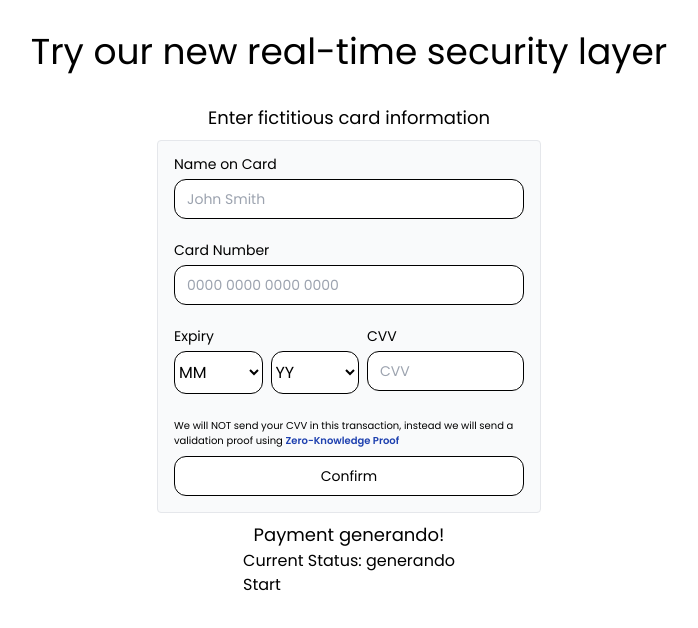
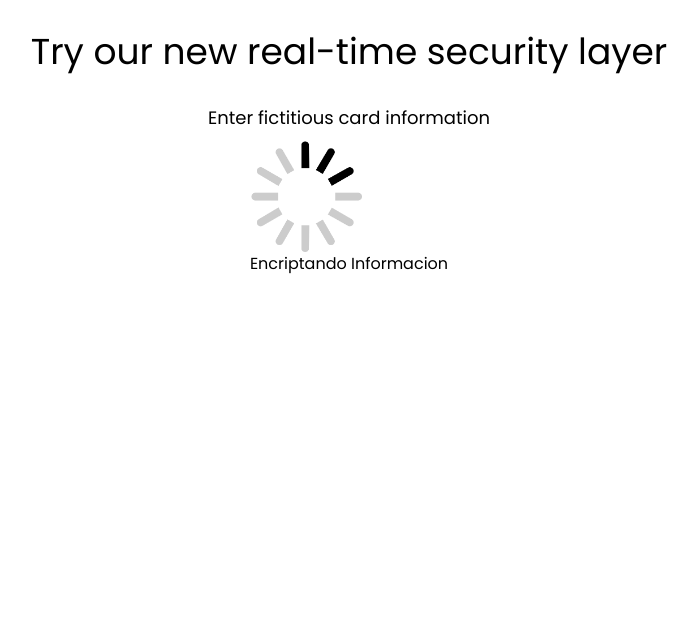
Before and after one commit to francoperez03/zerokey, a React (Vite) app in the folder frontend-vite/: page /livedemo in a window 1280 px wide. Both pictures are taken after a click on the button "Confirm". Shown: the top 628 px of the page, without its empty margins (291-989 px from the left). Built offline with nearby package versions, Linux system fonts and the light colour scheme.

Commit message:
componentes cargando segun estado, falta optimizar contenido

```diff
--- a/frontend-vite/src/pages/livedemo/components/demo/Demo.jsx
+++ b/frontend-vite/src/pages/livedemo/components/demo/Demo.jsx
@@ -1,7 +1,9 @@
 import { useEffect, useState } from "react";
 import useStore from "../../store/state";
 import Checkout from "../checkout/Checkout";
-import StatusUpdater from "../testState";
+import GenerandoKey from "../../loader/GenerandKey";
+import Payment from "../../loader/Payment";
+import Completed from "../../loader/Completed";
 
 function Demo() {
 
@@ -47,12 +49,11 @@ function Demo() {
   return (
     <div className="flex flex-col items-center justify-center">
       <h5 className="text-lg pb-2">Enter fictitious card information</h5>
-      <Checkout startInterval={startInterval} />
-      {status === statuses.PENDING && <h5 className="text-lg pt-2">Payment pendiente!</h5>}
-      {status === statuses.GENERATING && <h5 className="text-lg pt-2">Payment generando!</h5>}
-      {status === statuses.PAYING && <h5 className="text-lg pt-2">Payment pagando!</h5>}
-      {status === statuses.COMPLETED && <h5 className="text-lg pt-2">Payment completed!</h5>}
-      <StatusUpdater/>
+
+      {status === statuses.PENDING &&<Checkout startInterval={startInterval} /> }
+      {status === statuses.GENERATING && <GenerandoKey />}
+      {status === statuses.PAYING && <Payment/>}
+      {status === statuses.COMPLETED && <Completed/>}
     </div>
   );
 }
--- a/frontend-vite/src/pages/livedemo/components/testState.jsx
+++ /dev/null
@@ -1,52 +0,0 @@
-import React, { useEffect, useState } from 'react';
-import useStore from '../store/state';
-
-const StatusUpdater = () => {
-  const { status, setStatus, statuses } = useStore();
-  const [isActive, setIsActive] = useState(false); // Estado local para controlar el intervalo
-  const [intervalId, setIntervalId] = useState(null); // Estado para almacenar el ID del intervalo
-
-  // Define el orden de los estados
-
-  const startInterval = () => {
-    if (intervalId) return; // Si ya hay un intervalo en curso, no iniciar uno nuevo
-
-    // Inicia el estado en 'generado' y luego cambia al siguiente estado
-    setStatus(statuses.PENDING);
-    setIsActive(true);
-
-    // Cambia el estado a 'generando' después de hacer clic
-    setStatus(statuses.GENERATING);
-
-    // Establece los intervalos para los cambios de estado
-    const id = setTimeout(() => {
-      setStatus(statuses.PAYING);
-
-      const secondTimeout = setTimeout(() => {
-        setStatus(statuses.COMPLETED);
-        clearTimeout(secondTimeout); // Limpia el segundo timeout
-        setIsActive(false); // Detiene el ciclo
-      }, 3000); // Cambia a 'finalizado' después de 3 segundos
-    }, 3000); // Cambia a 'pagando' después de 3 segundos
-
-    setIntervalId(id);
-  };
-
-  // Limpia el intervalo al desmontar el componente
-  useEffect(() => {
-    return () => {
-      if (intervalId) clearTimeout(intervalId);
-    };
-  }, [intervalId]);
-
-  return (
-    <div>
-      <p>Current Status: {status}</p>
-      <button onClick={isActive ? null : startInterval}>
-        {isActive ? 'Procesando' : 'Start'}
-      </button>
-    </div>
-  );
-};
-
-export default StatusUpdater;
--- /dev/null
+++ b/frontend-vite/src/pages/livedemo/loader/Completed.jsx
@@ -0,0 +1,14 @@
+import React from 'react'
+import { FaCheck } from 'react-icons/fa'
+
+function Completed() {
+  return (
+    <div>
+        <FaCheck className='text-3xl'/>
+        <h5>Pago procesado correctamente</h5>
+
+    </div>
+  )
+}
+
+export default Completed
--- /dev/null
+++ b/frontend-vite/src/pages/livedemo/loader/GenerandKey.jsx
@@ -0,0 +1,13 @@
+import React from 'react'
+
+
+function GenerandoKey() {
+  return (
+    <div>
+        <img src="/assets/loading.gif" alt="" className='size-28' />
+        <p>Encriptando Informacion</p>
+    </div>
+  )
+}
+
+export default GenerandoKey
--- /dev/null
+++ b/frontend-vite/src/pages/livedemo/loader/Payment.jsx
@@ -0,0 +1,17 @@
+import React from 'react'
+import { FaCheck } from "react-icons/fa";
+
+function Payment() {
+  return (
+    <div>
+                <FaCheck className='text-3xl'/>
+
+        <h5>CVV protegido correctamente</h5>
+        <img src="/assets/loading.gif" alt="" className='size-28' />
+
+        <h5>procesando pago</h5>
+    </div>
+  )
+}
+
+export default Payment
```
